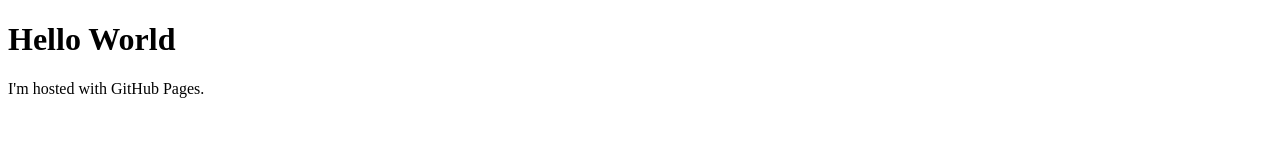
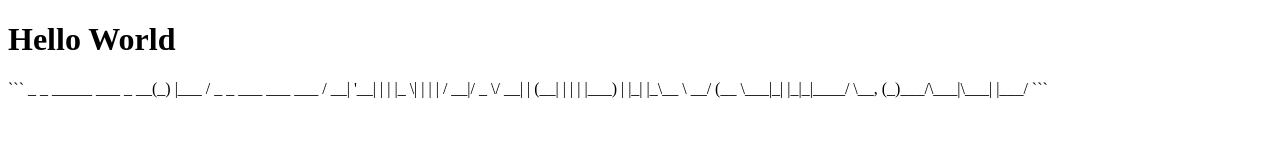
Before and after one commit to Cril3y/Cril3y.github.io, a plain HTML site: page index.html in a window 1280 px wide. Drawn offline with Linux system fonts and the light colour scheme.

Commit message:
Update index.html

````diff
--- a/index.html
+++ b/index.html
@@ -2,6 +2,13 @@
 <html>
 <body>
 <h1>Hello World</h1>
-<p>I'm hosted with GitHub Pages.</p>
+<p>```
+           _ _ _____
+  ___ _ __(_) |___ / _   _   ___  ___  ___
+ / __| '__| | | |_ \| | | | / __|/ _ \/ __|
+| (__| |  | | |___) | |_| |_\__ \  __/ (__
+ \___|_|  |_|_|____/ \__, (_)___/\___|\___|
+                     |___/
+```</p>
 </body>
 </html>
````
